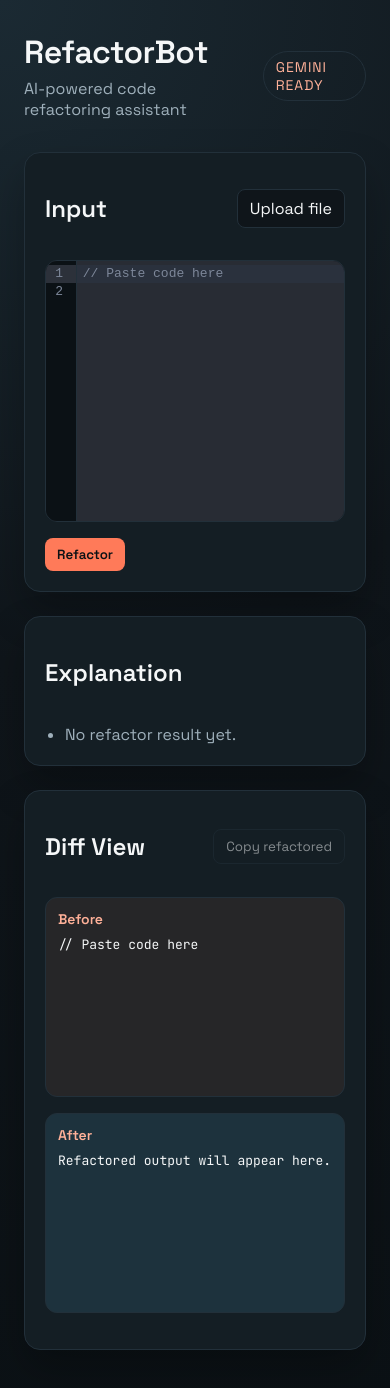
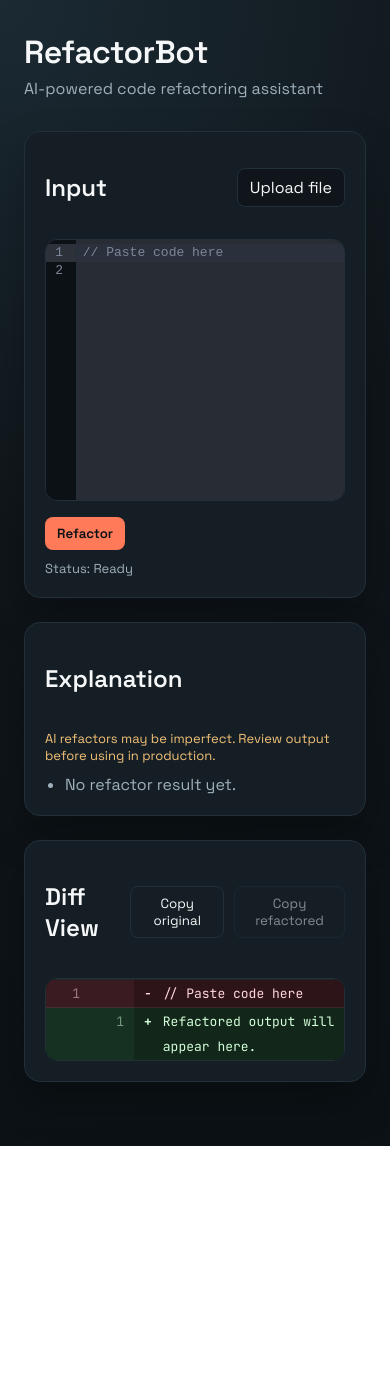
Before and after one commit to Karthikeya02/AICodeRefactoring, a React (Vite) app in the folder client/: page / in a window 390 px wide. Shown: the top 1388 px of the page. After the commit the page ends 1146 px from the top, so only its background shows below. Built offline with nearby package versions, Linux system fonts and the light colour scheme.

Commit message:
modify output and detect duplicate refactoring

```diff
--- a/client/src/App.jsx
+++ b/client/src/App.jsx
@@ -1,4 +1,5 @@
 import { useEffect, useMemo, useRef, useState } from "react";
+import DiffViewer from "react-diff-viewer-continued";
 import CodeMirror from "@uiw/react-codemirror";
 import { javascript } from "@codemirror/lang-javascript";
 import { python } from "@codemirror/lang-python";
@@ -16,10 +17,42 @@ export default function App() {
   const [responseLanguage, setResponseLanguage] = useState("");
   const [loading, setLoading] = useState(false);
   const [error, setError] = useState("");
-  const [copied, setCopied] = useState(false);
+  const [copiedRefactored, setCopiedRefactored] = useState(false);
+  const [copiedOriginal, setCopiedOriginal] = useState(false);
+  const [splitView, setSplitView] = useState(true);
+  const [isStable, setIsStable] = useState(false);
+  const [forceAnotherPass, setForceAnotherPass] = useState(false);
+  const [similarity, setSimilarity] = useState(0);
   const copyTimerRef = useRef(null);
 
   const hasOutput = refactored.trim().length > 0;
+
+  const sanitizeExplanation = (items) => {
+    const blockedPattern = /cyclomatic|complexity|software\s*metrics?|smells\s*detected|maintainability\s*index|halstead/i;
+    return (Array.isArray(items) ? items : []).filter((item) => !blockedPattern.test(item));
+  };
+
+  const normalizeCode = (text) =>
+    (text || "")
+      .replace(/\r\n/g, "\n")
+      .replace(/[ \t]+/g, " ")
+      .trim();
+
+  const estimateSimilarity = (source, target) => {
+    const a = normalizeCode(source);
+    const b = normalizeCode(target);
+    if (!a && !b) return 100;
+    if (!a || !b) return 0;
+    if (a === b) return 100;
+
+    const aLines = a.split("\n");
+    const bSet = new Set(b.split("\n"));
+    let shared = 0;
+    for (const line of aLines) {
+      if (bSet.has(line)) shared += 1;
+    }
+    return Math.round((shared / Math.max(aLines.length, 1)) * 100);
+  };
 
   const detectLanguage = (input) => {
     const sample = input || "";
@@ -57,6 +90,52 @@ export default function App() {
     }
   }, [language]);
 
+  const gitDiffStyles = useMemo(
+    () => ({
+      variables: {
+        dark: {
+          diffViewerBackground: "#0d1117",
+          diffViewerColor: "#c9d1d9",
+          addedBackground: "#12261a",
+          addedColor: "#d2ffd8",
+          removedBackground: "#2d1419",
+          removedColor: "#ffd7dd",
+          wordAddedBackground: "#1f4f2d",
+          wordRemovedBackground: "#6e1f28",
+          addedGutterBackground: "#163021",
+          removedGutterBackground: "#3a1b21",
+          gutterBackground: "#161b22",
+          gutterBackgroundDark: "#161b22",
+          highlightBackground: "#1f2a36",
+          highlightGutterBackground: "#1f2a36",
+          codeFoldGutterBackground: "#161b22",
+          codeFoldBackground: "#0d1117"
+        }
+      },
+      diffContainer: {
+        lineHeight: "1.55"
+      },
+      gutter: {
+        minWidth: "44px",
+        textAlign: "right",
+        paddingRight: "10px"
+      },
+      lineNumber: {
+        color: "#8b949e"
+      },
+      line: {
+        fontFamily: "JetBrains Mono, monospace",
+        fontSize: "13px"
+      },
+      marker: {
+        userSelect: "none",
+        fontWeight: 700,
+        width: "22px"
+      }
+    }),
+    []
+  );
+
   useEffect(() => {
     return () => {
       if (copyTimerRef.current) {
@@ -65,13 +144,50 @@ export default function App() {
     };
   }, []);
 
-  const handleCopy = async () => {
+  useEffect(() => {
+    setIsStable(false);
+    setForceAnotherPass(false);
+    setSimilarity(0);
+  }, [code]);
+
+  useEffect(() => {
+    const updateSplitView = () => {
+      if (typeof window === "undefined") return;
+      setSplitView(window.innerWidth > 900);
+    };
+
+    updateSplitView();
+    window.addEventListener("resize", updateSplitView);
+    return () => window.removeEventListener("resize", updateSplitView);
+  }, []);
+
+  const resetCopiedFlags = () => {
+    setCopiedRefactored(false);
+    setCopiedOriginal(false);
+  };
+
+  const handleCopyRefactored = async () => {
     if (!refactored.trim()) return;
     try {
       await navigator.clipboard.writeText(refactored);
-      setCopied(true);
+      resetCopiedFlags();
+      setCopiedRefactored(true);
       if (copyTimerRef.current) clearTimeout(copyTimerRef.current);
-      copyTimerRef.current = setTimeout(() => setCopied(false), 1500);
+      copyTimerRef.current = setTimeout(resetCopiedFlags, 1500);
+    } catch {
+      setError("Copy failed. Please try again.");
+    }
+  };
+
+  const handleCopyOriginal = async () => {
+    if (!code.trim()) return;
+    try {
+      await navigator.clipboard.writeText(code);
+      resetCopiedFlags();
+      setCopiedOriginal(true);
+      if (copyTimerRef.current) clearTimeout(copyTimerRef.current);
+      copyTimerRef.current = setTimeout(resetCopiedFlags, 1500);
+      setError("");
     } catch {
       setError("Copy failed. Please try again.");
     }
@@ -103,7 +219,7 @@ export default function App() {
           options: {
             detectSmells: true,
             applySolid: true,
-            includeMetrics: true
+            includeMetrics: false
           }
         })
       });
@@ -158,19 +274,27 @@ export default function App() {
             setResponseLanguage(parsed.language);
           }
         if (parsed?.explanation?.length) {
-            const nextExplanation = parsed.explanation.slice(0, 5);
-            setExplanation(parsed.language ? [
-              `Language: ${parsed.language}`,
-              ...nextExplanation
-            ] : nextExplanation);
+            const nextExplanation = sanitizeExplanation(parsed.explanation).slice(0, 5);
+            setExplanation(nextExplanation);
         }
       }
 
       const parsed = parseStreamedText(buffer) || {};
       setRefactored(parsed.refactoredCode || "");
       if (parsed.language) setResponseLanguage(parsed.language);
-      const finalExplanation = Array.isArray(parsed.explanation) ? parsed.explanation.slice(0, 5) : [];
-      setExplanation(parsed.language ? [`Language: ${parsed.language}`, ...finalExplanation] : finalExplanation);
+      const finalExplanation = sanitizeExplanation(parsed.explanation).slice(0, 5);
+      setExplanation(finalExplanation);
+
+      const sim = estimateSimilarity(code, parsed.refactoredCode || "");
+      setSimilarity(sim);
+      const stable = sim >= 98;
+      setIsStable(stable);
+      if (stable) {
+        setExplanation((prev) => [
+          "Code appears stable; further refactoring may not help much.",
+          ...prev
+        ].slice(0, 5));
+      }
     } catch (err) {
       setError(err.message || "Unexpected error.");
     } finally {
@@ -182,6 +306,16 @@ export default function App() {
     return hasOutput ? explanation : ["No refactor result yet."];
   }, [hasOutput, explanation]);
 
+  const statusText = loading
+    ? "Refactoring..."
+    : error
+      ? "Error"
+      : isStable
+        ? "Stable"
+        : "Ready";
+
+  const refactorDisabled = loading || (isStable && !forceAnotherPass);
+
   return (
     <div className="page">
       <header className="topbar">
@@ -189,7 +323,6 @@ export default function App() {
           <h1>RefactorBot</h1>
           <p>AI-powered code refactoring assistant</p>
         </div>
-        <span className="pill">Gemini ready</span>
       </header>
 
       <main className="grid">
@@ -212,9 +345,23 @@ export default function App() {
               onChange={(value) => setCode(value)}
             />
           </div>
-          <button className="primary" onClick={handleRefactor} disabled={loading}>
+          <button className="primary" onClick={handleRefactor} disabled={refactorDisabled}>
             {loading ? "Refactoring..." : "Refactor"}
           </button>
+          <p className={`status-line ${error ? "error-state" : ""}`}>Status: {statusText}</p>
+          {isStable && (
+            <div className="stability-box">
+              <p>Similarity: {similarity}% (code appears stable).</p>
+              <label>
+                <input
+                  type="checkbox"
+                  checked={forceAnotherPass}
+                  onChange={(event) => setForceAnotherPass(event.target.checked)}
+                />
+                Force another pass
+              </label>
+            </div>
+          )}
           {error && <p className="error">{error}</p>}
         </section>
 
@@ -222,6 +369,9 @@ export default function App() {
           <div className="panel-header">
             <h2>Explanation</h2>
           </div>
+          <p className="caution-note">
+            AI refactors may be imperfect. Review output before using in production.
+          </p>
           <ul className="explanation">
             {placeholderExplanation.map((item, index) => (
               <li key={`${item}-${index}`}>{item}</li>
@@ -232,26 +382,32 @@ export default function App() {
         <section className="panel diff">
           <div className="panel-header">
             <h2>Diff View</h2>
-            <button
-              className="secondary"
-              onClick={handleCopy}
-              disabled={!refactored.trim()}
-            >
-              {copied ? "Copied" : "Copy refactored"}
-            </button>
+            <div className="actions">
+              <button className="secondary" onClick={handleCopyOriginal} disabled={!code.trim()}>
+                {copiedOriginal ? "Copied" : "Copy original"}
+              </button>
+              <button
+                className="secondary"
+                onClick={handleCopyRefactored}
+                disabled={!refactored.trim()}
+              >
+                {copiedRefactored ? "Copied" : "Copy refactored"}
+              </button>
+            </div>
           </div>
           {responseLanguage && (
             <div className="language-label">Language: {responseLanguage}</div>
           )}
-          <div className="before-after">
-            <div className="code-block before">
-              <h3>Before</h3>
-              <pre>{code}</pre>
-            </div>
-            <div className="code-block after">
-              <h3>After</h3>
-              <pre>{refactored || "Refactored output will appear here."}</pre>
-            </div>
+          <div className="git-diff-wrap">
+            <DiffViewer
+              oldValue={code}
+              newValue={refactored || "Refactored output will appear here."}
+              splitView={splitView}
+              useDarkTheme
+              showDiffOnly={false}
+              disableWordDiff
+              styles={gitDiffStyles}
+            />
           </div>
         </section>
       </main>
--- a/client/src/styles.css
+++ b/client/src/styles.css
@@ -48,16 +48,6 @@ body {
   color: var(--muted);
 }
 
-.pill {
-  border: 1px solid var(--border);
-  padding: 6px 12px;
-  border-radius: 999px;
-  color: var(--accent-soft);
-  font-size: 14px;
-  text-transform: uppercase;
-  letter-spacing: 1px;
-}
-
 .grid {
   display: grid;
   gap: 24px;
@@ -86,6 +76,12 @@ body {
 .controls {
   display: flex;
   gap: 12px;
+  align-items: center;
+}
+
+.actions {
+  display: flex;
+  gap: 10px;
   align-items: center;
 }
 
@@ -161,6 +157,36 @@ body {
   box-shadow: 0 8px 20px rgba(255, 122, 89, 0.35);
 }
 
+.status-line {
+  margin: 10px 0 0;
+  color: var(--muted);
+  font-size: 13px;
+}
+
+.status-line.error-state {
+  color: #f4c178;
+}
+
+.stability-box {
+  margin-top: 8px;
+  padding: 10px 12px;
+  border: 1px solid var(--border);
+  border-radius: 10px;
+  background: rgba(18, 38, 26, 0.45);
+  color: var(--muted);
+  font-size: 13px;
+}
+
+.stability-box p {
+  margin: 0 0 6px;
+}
+
+.stability-box label {
+  display: inline-flex;
+  gap: 8px;
+  align-items: center;
+}
+
 .explanation {
   margin: 0;
   padding-left: 20px;
@@ -169,15 +195,14 @@ body {
   gap: 8px;
 }
 
+.caution-note {
+  margin: 0 0 10px;
+  color: #f4c178;
+  font-size: 13px;
+}
+
 .diff {
   overflow: hidden;
-}
-
-.before-after {
-  display: grid;
-  grid-template-columns: repeat(2, minmax(0, 1fr));
-  gap: 16px;
-  margin-bottom: 16px;
 }
 
 .language-label {
@@ -186,32 +211,11 @@ body {
   font-size: 14px;
 }
 
-.code-block {
+.git-diff-wrap {
   border: 1px solid var(--border);
   border-radius: 12px;
-  padding: 12px;
-  min-height: 200px;
-}
-
-.code-block.before {
-  background: rgba(255, 122, 89, 0.08);
-}
-
-.code-block.after {
-  background: rgba(91, 192, 235, 0.12);
-}
-
-.code-block h3 {
-  margin: 0 0 8px;
-  font-size: 14px;
-  color: var(--accent-soft);
-}
-
-.code-block pre {
-  margin: 0;
-  font-family: "JetBrains Mono", monospace;
-  font-size: 13px;
-  white-space: pre-wrap;
+  overflow: auto;
+  background: #0d1117;
 }
 
 .diff pre,
@@ -223,12 +227,17 @@ body {
 .diff .diff-container {
   border-radius: 12px;
   overflow: hidden;
-  border: 1px solid var(--border);
-  background: #0b1115;
+  border: none;
+  background: #0d1117;
 }
 
 .diff table {
   font-family: "JetBrains Mono", monospace;
+  border-collapse: collapse;
+}
+
+.diff td {
+  border-top: 1px solid rgba(110, 118, 129, 0.2);
 }
 
 .error {
@@ -249,7 +258,4 @@ body {
     font-size: 12px;
   }
 
-  .before-after {
-    grid-template-columns: 1fr;
-  }
 }
```
Also changed, not shown: 1 other file (tests, documents, lock files or other folders).
